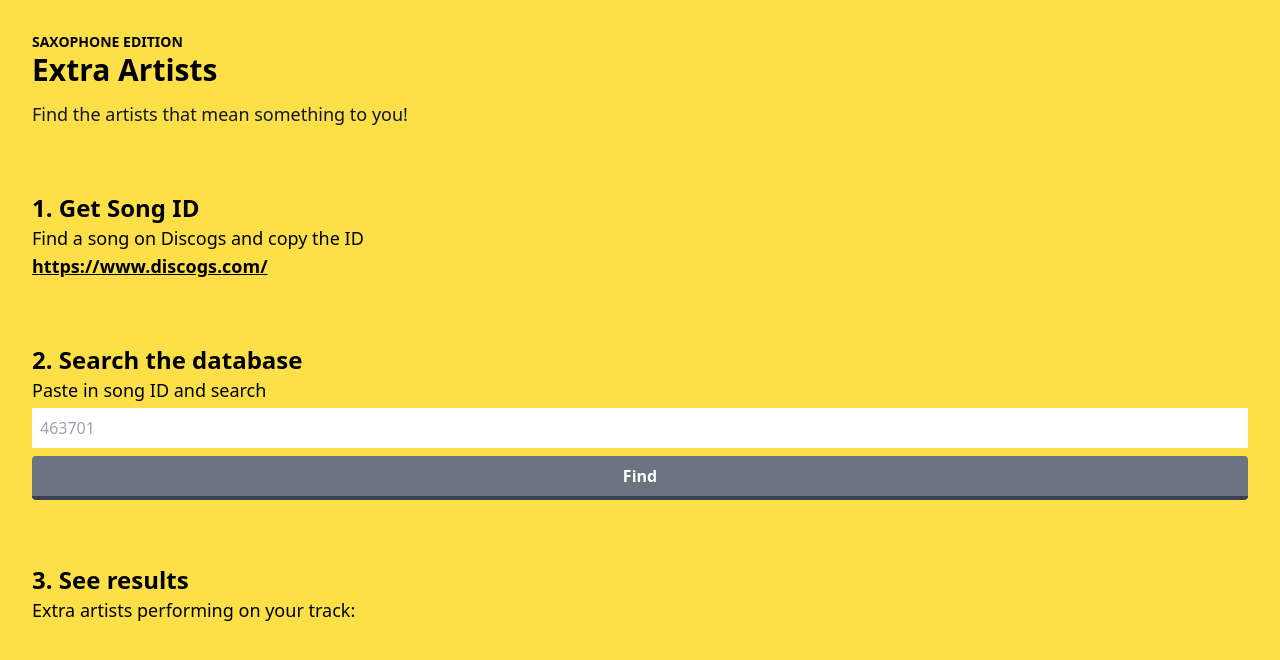
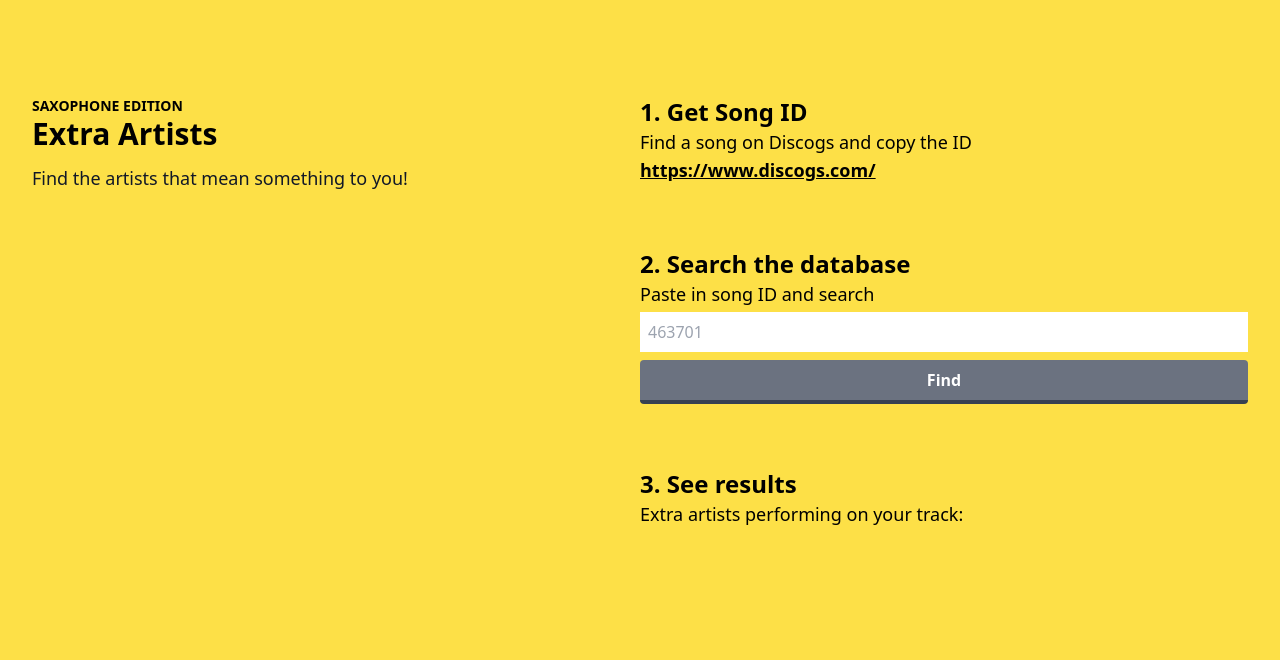
Before and after one commit to tom-ai/extra-artists2, a Next.js app: page / in a window 1280 px wide. Shown: the top 660 px of the page. Built offline with nearby package versions, Linux system fonts and the light colour scheme.

Commit message:
target md breakpoint to add grid layout

```diff
--- a/components/Header.jsx
+++ b/components/Header.jsx
@@ -3,7 +3,7 @@ const Header = () => {
     <div>
       <h6 className="text-sm font-bold uppercase">Saxophone Edition</h6>
       <h1 className="mb-3 text-3xl font-bold text-black">Extra Artists</h1>
-      <p className="text-lg text-gray-900">
+      <p className="text-lg text-gray-900 mb-16">
         Find the artists that mean something to you!
       </p>
     </div>
--- a/pages/index.js
+++ b/pages/index.js
@@ -12,12 +12,16 @@ export default function Home() {
         <meta name="description" content="Find the extra artists" />
         <link rel="icon" href="/favicon.ico" />
       </Head>
-      <section className="min-h-screen bg-yellow-300">
-        <div className="container mx-auto space-y-16 p-8">
-          <Header />
-          <DiscogsLink />
-          <Search />
-          <Results />
+      <section className="min-h-screen bg-yellow-300 pt-16">
+        <div className="container mx-auto p-8 md:grid md:grid-cols-2">
+          <div className="">
+            <Header />
+          </div>
+          <div className="space-y-16 ">
+            <DiscogsLink />
+            <Search />
+            <Results />
+          </div>
         </div>
       </section>
     </div>
```
